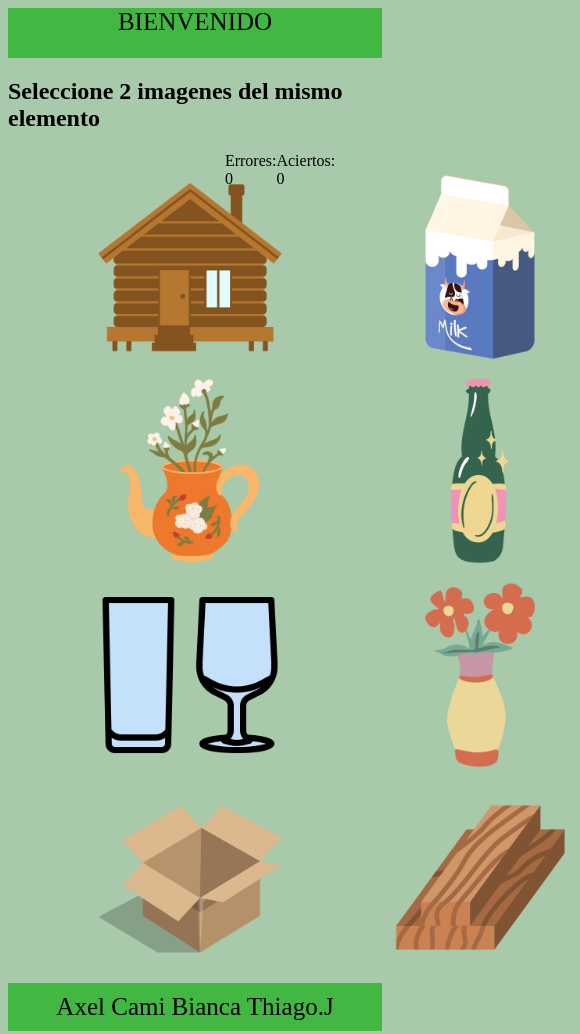
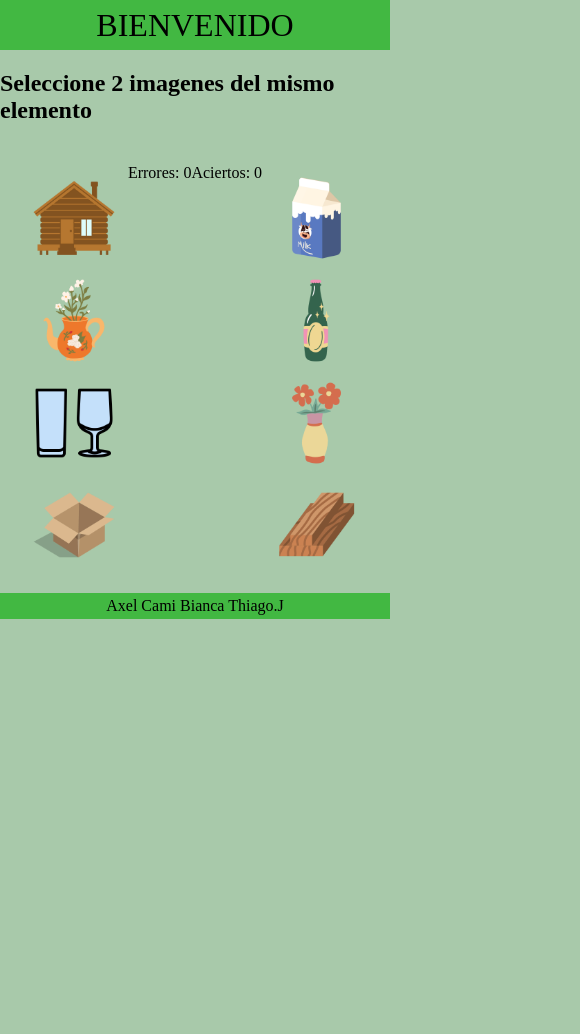
Before and after one commit to wwwbian/proyecto2024, a plain HTML site: page index.html in a window 390 px wide. Shown: the whole page, 580 px wide, since content can reach past the window. After the commit the page ends 844 px from the top, so only its background shows below. Drawn offline with Linux system fonts and the light colour scheme.

Commit message:
ES RESPONSIVOOOOOOOOOO

```diff
--- a/script.js
+++ b/script.js
@@ -54,7 +54,7 @@ document.addEventListener('DOMContentLoaded', function () {
             } else {
 
                 if (tipoElementoColumna2 != tipoElementoColumna1) {
-                    mostrarAlerta(`Has hecho clik en la materia prima: "${tipoElementoColumna2}", El elemento no coincide con el otro elemento seleccionado: "${tipoElementoColumna1}". VUELVE A INTENTAR`);
+                    mostrarAlerta(`Has hecho clik en el elemento que esta fabricado con: "${tipoElementoColumna2}" y no coincide con el otro elemento seleccionado que esta hecho con: "${tipoElementoColumna1}". VUELVE A INTENTAR`);
                     errores++; // Incrementar el contador de errores
                     document.getElementById('contador').textContent = errores; // Actualizar el contador en el DOM
                 } else {
--- a/style.css
+++ b/style.css
@@ -1,45 +1,55 @@
-body{
+body {
     background-color: #a8c9aa;
+    margin: 0; /* Quitamos el margen predeterminado del body */
+    font-size: 16px; /* Establecemos un tamaño de fuente base */
 }
 
-.navbar{
+.navbar {
     display: flex;
-    font-size: 25px;
+    font-size: 2rem; /* Cambiamos a unidades relativas para mejor escalabilidad */
     background-color: rgb(66, 184, 66);
     height: 50px;
     justify-content: center;
+    align-items: center; /* Alineamos verticalmente */
 }
 
-.footer{
+.footer {
     display: flex;
     text-align: center;
-    font-size: 25px;
-    font-family:'Times New Roman', Times, serif;
+    font-size: 1rem; /* Cambiamos a unidades relativas */
+    font-family: 'Times New Roman', Times, serif;
     background-color: rgb(66, 184, 66);
-    padding: 10px;
+    padding: 1%;
     justify-content: center;
+    align-items: center; /* Alineamos verticalmente */
 }
 
-img {
-    max-height: 50%;
-    cursor: pointer;
-
-}
-
-.conteiner{
+.conteiner {
     display: flex;
-    justify-content: space-between;
-    width: 80%; /* Ajusta el ancho según sea necesario */
+    flex-wrap: wrap; /* Permitimos que los elementos se envuelvan */
+    justify-content: center; /* Centramos horizontalmente */
+    width: 90%; /* Ajusta el ancho según sea necesario */
     margin: 0 auto; /* Centra el contenedor */
+    padding-top: 20px; /* Agregamos espacio superior */
 }
 
 .columna1,
 .columna2 {
-    display: block;
-    width: 45%; /* Ajusta el ancho según sea necesario */
-    font-weight: 20%;
-    margin-top: 5%;
-    margin-left: 15%;
+    flex: 1; /* Hacemos que las columnas ocupen el mismo espacio */
+    max-width: 45%; /* Limitamos el ancho máximo */
+    text-align: center; /* Centramos el contenido */
+    margin: 10px; /* Agregamos espacio entre las columnas */
+}
+
+.elementos,
+.elementos2 {
+    margin-bottom: 10px; /* Agregamos espacio entre los elementos */
+}
+
+img {
+    max-width: 100%; /* Hacemos que las imágenes sean responsivas */
+    height: auto;
+    cursor: pointer;
 }
 
 .blur {
```
